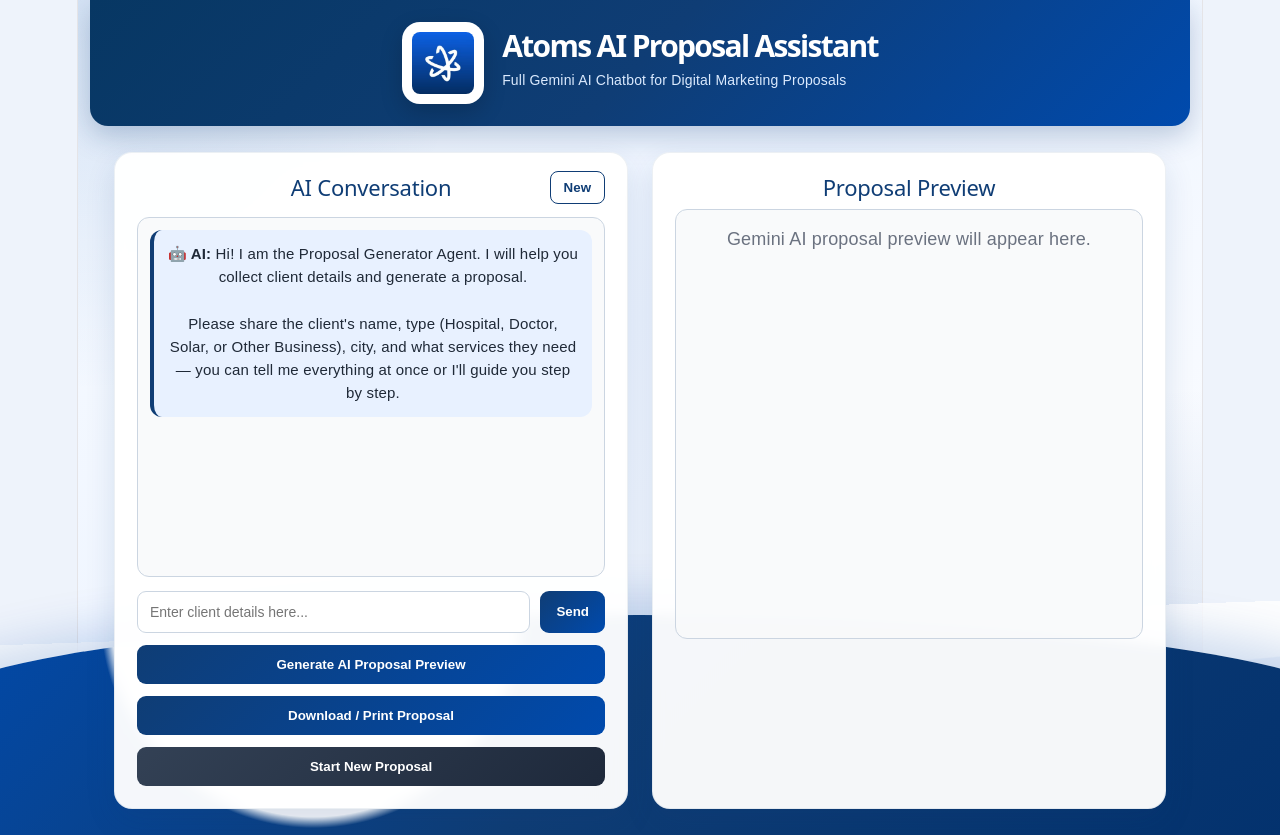
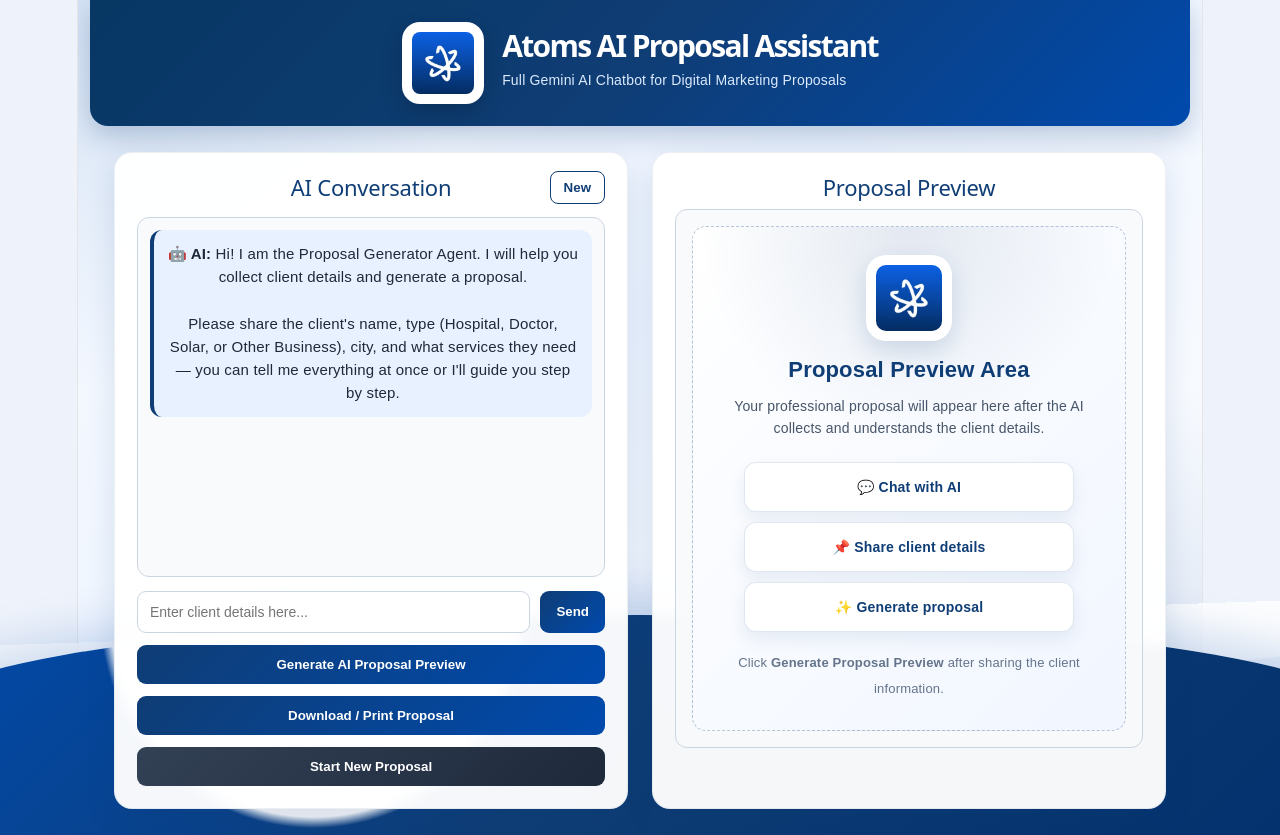
Before and after one commit to 24JRIA05Q8/proposal-generator-agent, a React (Vite) app: page / in a window 1280 px wide. Built offline with nearby package versions, Linux system fonts and the light colour scheme; no server answers.

Commit message:
Add designed empty proposal preview state

```diff
--- a/src/App.css
+++ b/src/App.css
@@ -473,3 +473,69 @@ body {
     width: calc(100% - 32px);
   }
 }
+.preview-empty-state {
+  min-height: 390px;
+  display: flex;
+  flex-direction: column;
+  align-items: center;
+  justify-content: center;
+  text-align: center;
+  padding: 28px 18px;
+  border-radius: 14px;
+  background:
+    radial-gradient(circle at top, rgba(15, 61, 117, 0.10), transparent 38%),
+    linear-gradient(135deg, #ffffff 0%, #f1f6ff 100%);
+  border: 1px dashed rgba(15, 61, 117, 0.28);
+}
+
+.preview-empty-logo {
+  width: 86px;
+  height: 86px;
+  object-fit: contain;
+  background: white;
+  padding: 10px;
+  border-radius: 20px;
+  box-shadow: 0 10px 25px rgba(15, 61, 117, 0.16);
+  margin-bottom: 16px;
+}
+
+.preview-empty-title {
+  margin: 0;
+  color: #0f3d75;
+  font-size: 22px;
+  font-weight: 800;
+}
+
+.preview-empty-desc {
+  max-width: 390px;
+  margin: 12px auto 18px;
+  color: #475569;
+  font-size: 14px;
+  line-height: 1.6;
+}
+
+.preview-steps {
+  display: grid;
+  grid-template-columns: 1fr;
+  gap: 10px;
+  width: 100%;
+  max-width: 330px;
+  margin: 4px auto 18px;
+}
+
+.preview-step {
+  background: white;
+  color: #0f3d75;
+  border: 1px solid rgba(15, 61, 117, 0.12);
+  border-radius: 12px;
+  padding: 11px 14px;
+  font-size: 14px;
+  font-weight: 700;
+  box-shadow: 0 8px 18px rgba(15, 61, 117, 0.08);
+}
+
+.preview-note {
+  margin: 0;
+  color: #64748b;
+  font-size: 13px;
+}
--- a/src/App.jsx
+++ b/src/App.jsx
@@ -519,9 +519,29 @@ function App() {
   {proposal ? (
     <pre>{proposal}</pre>
   ) : (
-              <p className="empty-text">
-                Gemini AI proposal preview will appear here.
+    <div className="preview-empty-state">
+      <img
+        src="/atoms-logo.jpg"
+        alt="Atoms Digital Solutions"
+        className="preview-empty-logo"
+      />
+
+      <h3 className="preview-empty-title">Proposal Preview Area</h3>
+
+      <p className="preview-empty-desc">
+        Your professional proposal will appear here after the AI collects and understands the client details.
       </p>
+
+      <div className="preview-steps">
+        <div className="preview-step">💬 Chat with AI</div>
+        <div className="preview-step">📌 Share client details</div>
+        <div className="preview-step">✨ Generate proposal</div>
+      </div>
+
+      <p className="preview-note">
+        Click <strong>Generate Proposal Preview</strong> after sharing the client information.
+      </p>
+    </div>
   )}
 </div>
         </section>
```
Lines whose indentation alone changed are shown as unchanged.
